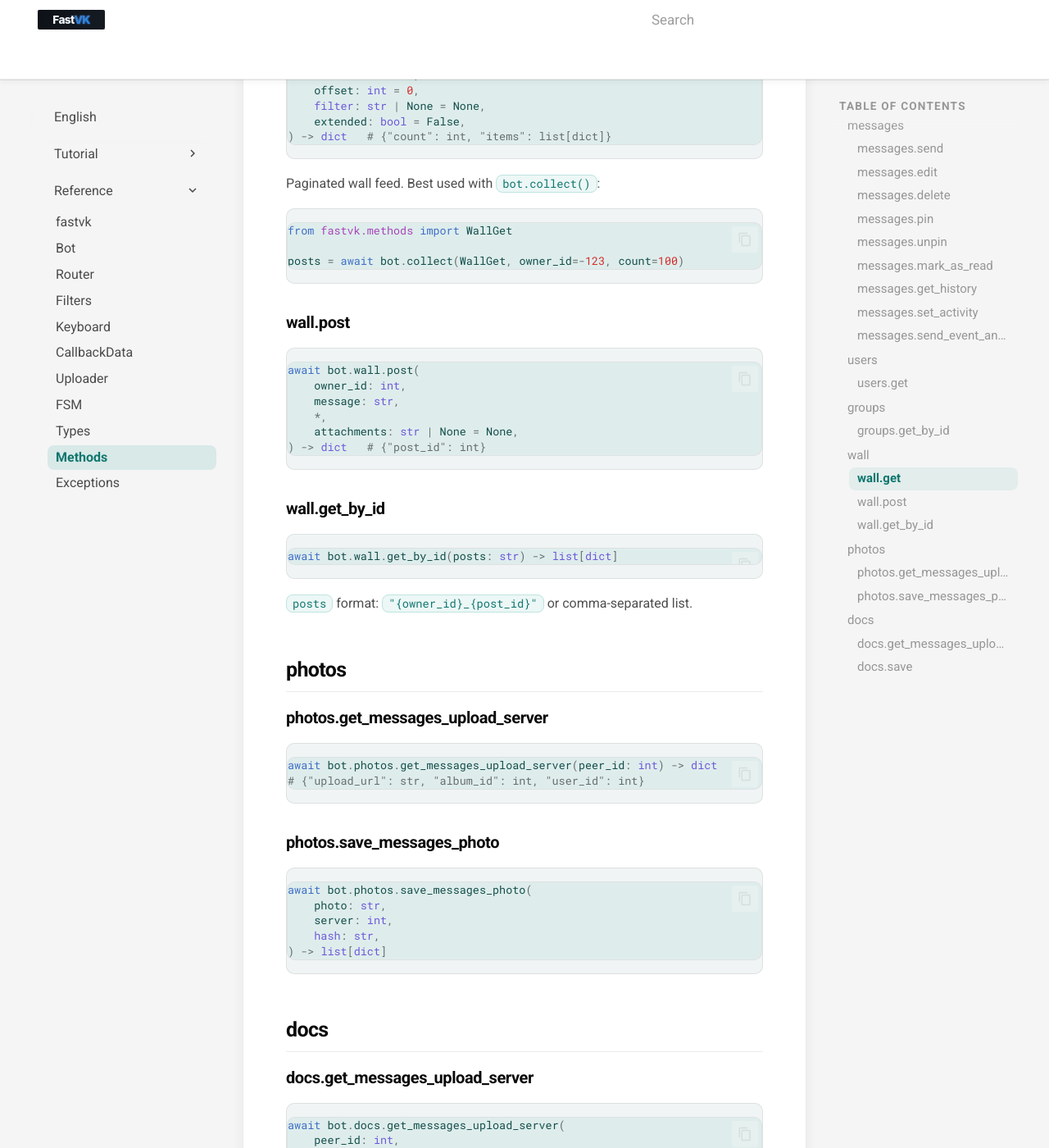
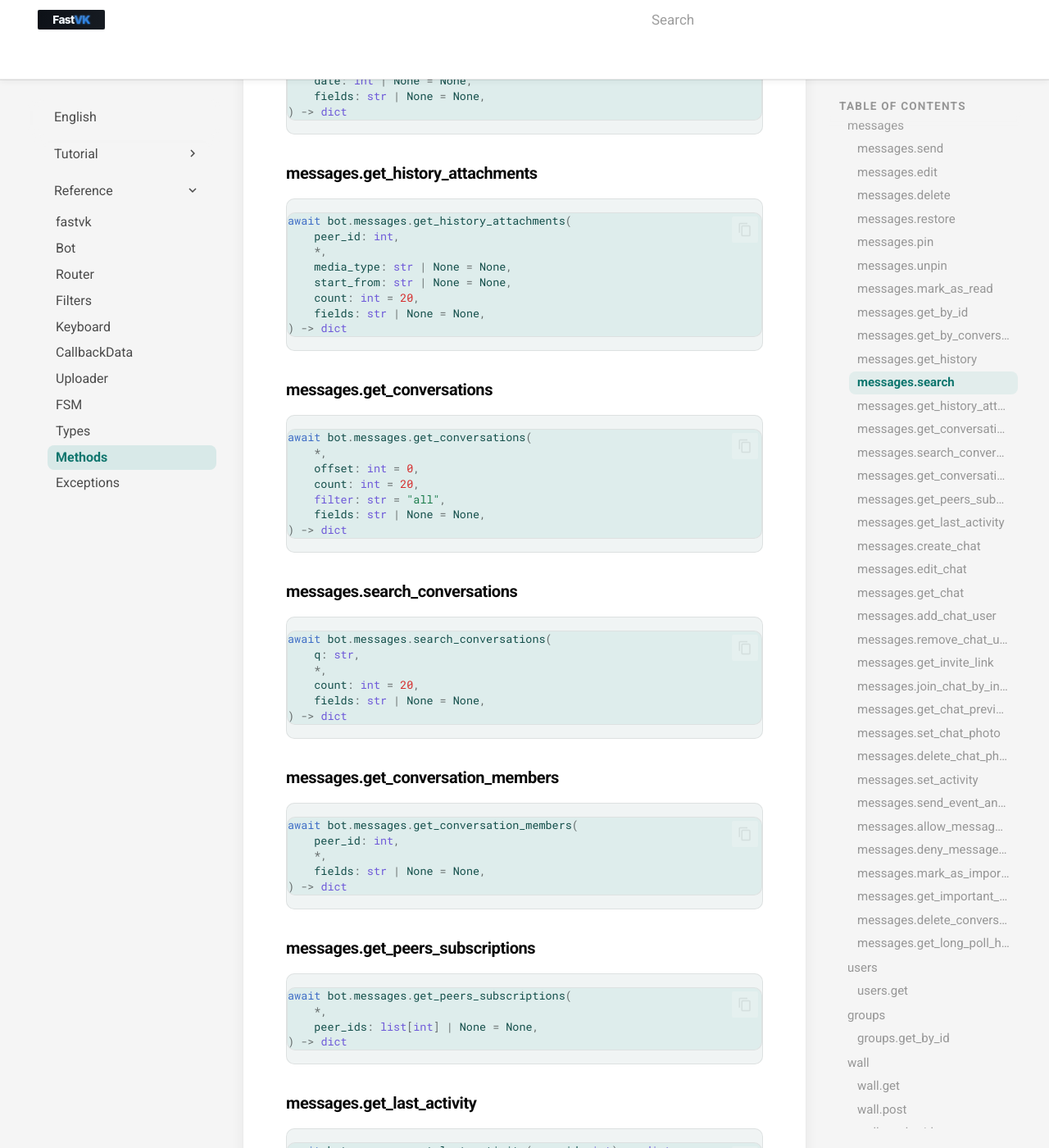
Before and after one commit to ndugram/fastvk, an MkDocs documentation site: the page built from docs/en/reference/methods.md, in a window 1280 px wide and 1400 px high, scrolled down 3007 px. Shown: the whole window at 82% size. Built offline with MkDocs 1.6.1 and Material for MkDocs 9.7.7, drawn with Linux system fonts in a browser that asks for light colours; comment, search, counter and statistics services are not loaded; some of the changed text lies outside the part shown.

Commit message:
docs: update methods.md

````diff
--- a/docs/en/reference/methods.md
+++ b/docs/en/reference/methods.md
@@ -15,9 +15,13 @@ await bot.messages.send(
     keyboard: str | None = None,
     attachment: str | None = None,
     reply_to: int | None = None,
-    dont_parse_links: bool = False,
-    disable_mentions: bool = False,
-) -> int   # message ID
+    sticker_id: int | None = None,
+    forward_messages: int | str | None = None,
+    payload: str | None = None,
+    content_source: str | None = None,
+    intent: str | None = None,
+    subscribe_id: int | None = None,
+) -> int
 ```
 
 ### messages.edit
@@ -30,6 +34,10 @@ await bot.messages.edit(
     *,
     keyboard: str | None = None,
     attachment: str | None = None,
+    content_source: str | None = None,
+    template: str | None = None,
+    keep_forward_messages: bool = False,
+    keep_snippets: bool = False,
 ) -> int
 ```
 
@@ -37,17 +45,30 @@ await bot.messages.edit(
 
 ```python
 await bot.messages.delete(
-    message_ids: int | list[int],
+    message_ids: int | str,
     *,
     peer_id: int | None = None,
+    cmids: int | str | None = None,
     delete_for_all: bool = False,
-) -> int
+    spam: bool = False,
+) -> dict
+```
+
+### messages.restore
+
+```python
+await bot.messages.restore(message_id: int) -> int
 ```
 
 ### messages.pin
 
 ```python
-await bot.messages.pin(peer_id: int, message_id: int) -> dict
+await bot.messages.pin(
+    peer_id: int,
+    *,
+    message_id: int | None = None,
+    conversation_message_id: int | None = None,
+) -> dict
 ```
 
 ### messages.unpin
@@ -59,7 +80,34 @@ await bot.messages.unpin(peer_id: int) -> int
 ### messages.mark_as_read
 
 ```python
-await bot.messages.mark_as_read(peer_id: int) -> int
+await bot.messages.mark_as_read(
+    peer_id: int | None = None,
+    *,
+    message_ids: str | None = None,
+    start_message_id: int | None = None,
+) -> int
+```
+
+### messages.get_by_id
+
+```python
+await bot.messages.get_by_id(
+    message_ids: int | str,
+    *,
+    fields: str | None = None,
+    preview_length: int | None = None,
+) -> dict
+```
+
+### messages.get_by_conversation_message_id
+
+```python
+await bot.messages.get_by_conversation_message_id(
+    peer_id: int,
+    conversation_message_ids: list[int],
+    *,
+    fields: str | None = None,
+) -> dict
 ```
 
 ### messages.get_history
@@ -68,9 +116,171 @@ await bot.messages.mark_as_read(peer_id: int) -> int
 await bot.messages.get_history(
     peer_id: int,
     *,
+    offset: int = 0,
     count: int = 20,
+    start_message_id: int | None = None,
+    rev: int = 0,
+    fields: str | None = None,
+) -> dict
+```
+
+### messages.search
+
+```python
+await bot.messages.search(
+    q: str,
+    *,
+    peer_id: int | None = None,
     offset: int = 0,
-) -> dict   # {"count": int, "items": list[dict]}
+    count: int = 20,
+    date: int | None = None,
+    fields: str | None = None,
+) -> dict
+```
+
+### messages.get_history_attachments
+
+```python
+await bot.messages.get_history_attachments(
+    peer_id: int,
+    *,
+    media_type: str | None = None,
+    start_from: str | None = None,
+    count: int = 20,
+    fields: str | None = None,
+) -> dict
+```
+
+### messages.get_conversations
+
+```python
+await bot.messages.get_conversations(
+    *,
+    offset: int = 0,
+    count: int = 20,
+    filter: str = "all",
+    fields: str | None = None,
+) -> dict
+```
+
+### messages.search_conversations
+
+```python
+await bot.messages.search_conversations(
+    q: str,
+    *,
+    count: int = 20,
+    fields: str | None = None,
+) -> dict
+```
+
+### messages.get_conversation_members
+
+```python
+await bot.messages.get_conversation_members(
+    peer_id: int,
+    *,
+    fields: str | None = None,
+) -> dict
+```
+
+### messages.get_peers_subscriptions
+
+```python
+await bot.messages.get_peers_subscriptions(
+    *,
+    peer_ids: list[int] | None = None,
+) -> dict
+```
+
+### messages.get_last_activity
+
+```python
+await bot.messages.get_last_activity(user_id: int) -> dict
+```
+
+### messages.create_chat
+
+```python
+await bot.messages.create_chat(
+    title: str,
+    *,
+    peer_ids: list[int] | None = None,
+) -> int
+```
+
+### messages.edit_chat
+
+```python
+await bot.messages.edit_chat(chat_id: int, title: str) -> int
+```
+
+### messages.get_chat
+
+```python
+await bot.messages.get_chat(
+    chat_id: int,
+    *,
+    fields: str | None = None,
+) -> dict
+```
+
+### messages.add_chat_user
+
+```python
+await bot.messages.add_chat_user(
+    chat_id: int,
+    user_id: int,
+    *,
+    visible_messages_count: int = 0,
+) -> int
+```
+
+### messages.remove_chat_user
+
+```python
+await bot.messages.remove_chat_user(
+    chat_id: int,
+    user_id: int,
+) -> int
+```
+
+### messages.get_invite_link
+
+```python
+await bot.messages.get_invite_link(
+    peer_id: int,
+    *,
+    reset: bool = False,
+) -> str
+```
+
+### messages.join_chat_by_invite_link
+
+```python
+await bot.messages.join_chat_by_invite_link(link: str) -> dict
+```
+
+### messages.get_chat_preview
+
+```python
+await bot.messages.get_chat_preview(
+    link: str,
+    *,
+    fields: str | None = None,
+) -> dict
+```
+
+### messages.set_chat_photo
+
+```python
+await bot.messages.set_chat_photo(file: str) -> dict
+```
+
+### messages.delete_chat_photo
+
+```python
+await bot.messages.delete_chat_photo(chat_id: int) -> dict
 ```
 
 ### messages.set_activity
@@ -78,6 +288,7 @@ await bot.messages.get_history(
 ```python
 await bot.messages.set_activity(
     peer_id: int,
+    *,
     type: str = "typing",
 ) -> int
 ```
@@ -92,6 +303,60 @@ await bot.messages.send_event_answer(
     *,
     event_data: str | None = None,
 ) -> int
+```
+
+### messages.allow_messages_from_group
+
+```python
+await bot.messages.allow_messages_from_group(
+    group_id: int,
+    *,
+    key: str | None = None,
+) -> int
+```
+
+### messages.deny_messages_from_group
+
+```python
+await bot.messages.deny_messages_from_group(group_id: int) -> int
+```
+
+### messages.mark_as_important
+
+```python
+await bot.messages.mark_as_important(
+    message_ids: int | str,
+    *,
+    important: bool = True,
+) -> int
+```
+
+### messages.get_important_messages
+
+```python
+await bot.messages.get_important_messages(
+    *,
+    offset: int = 0,
+    count: int = 20,
+    fields: str | None = None,
+) -> dict
+```
+
+### messages.delete_conversation
+
+```python
+await bot.messages.delete_conversation(peer_id: int) -> int
+```
+
+### messages.get_long_poll_history
+
+```python
+await bot.messages.get_long_poll_history(
+    ts: int,
+    *,
+    pts: int | None = None,
+    fields: str | None = None,
+) -> dict
 ```
 
 ## users
````
